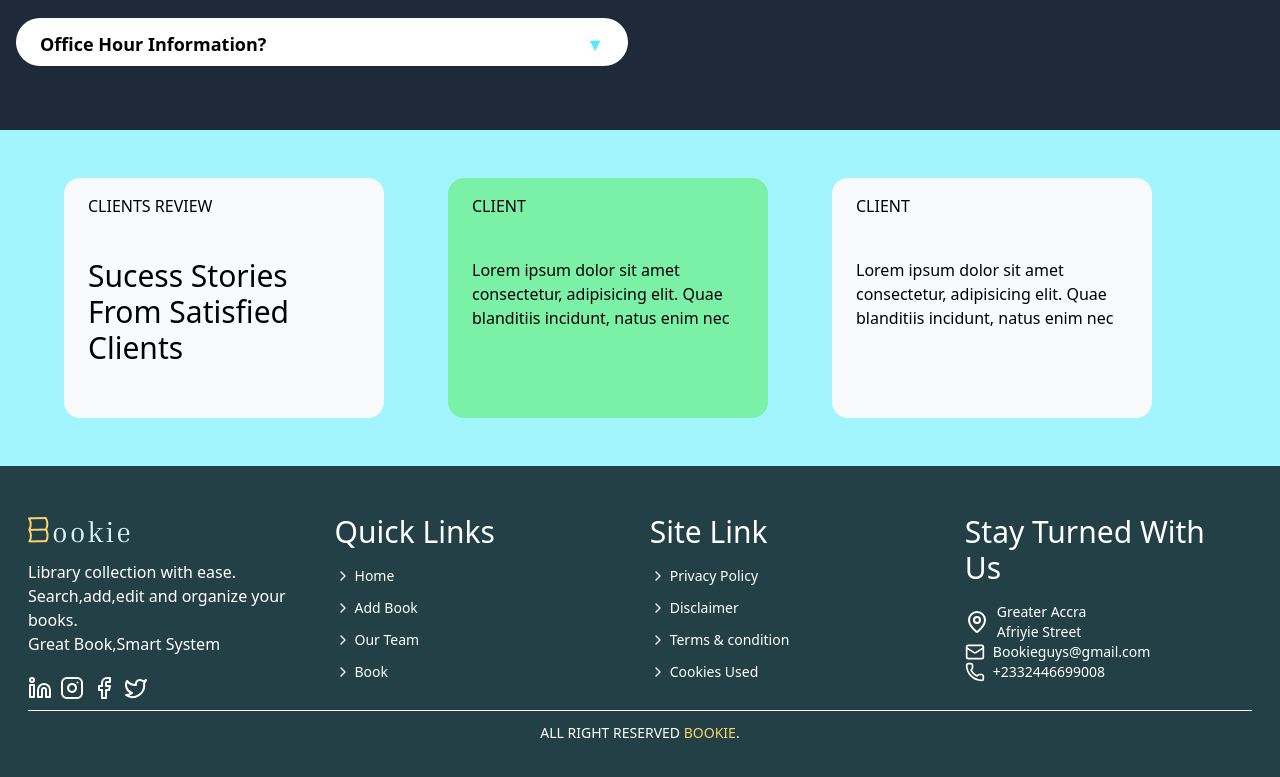
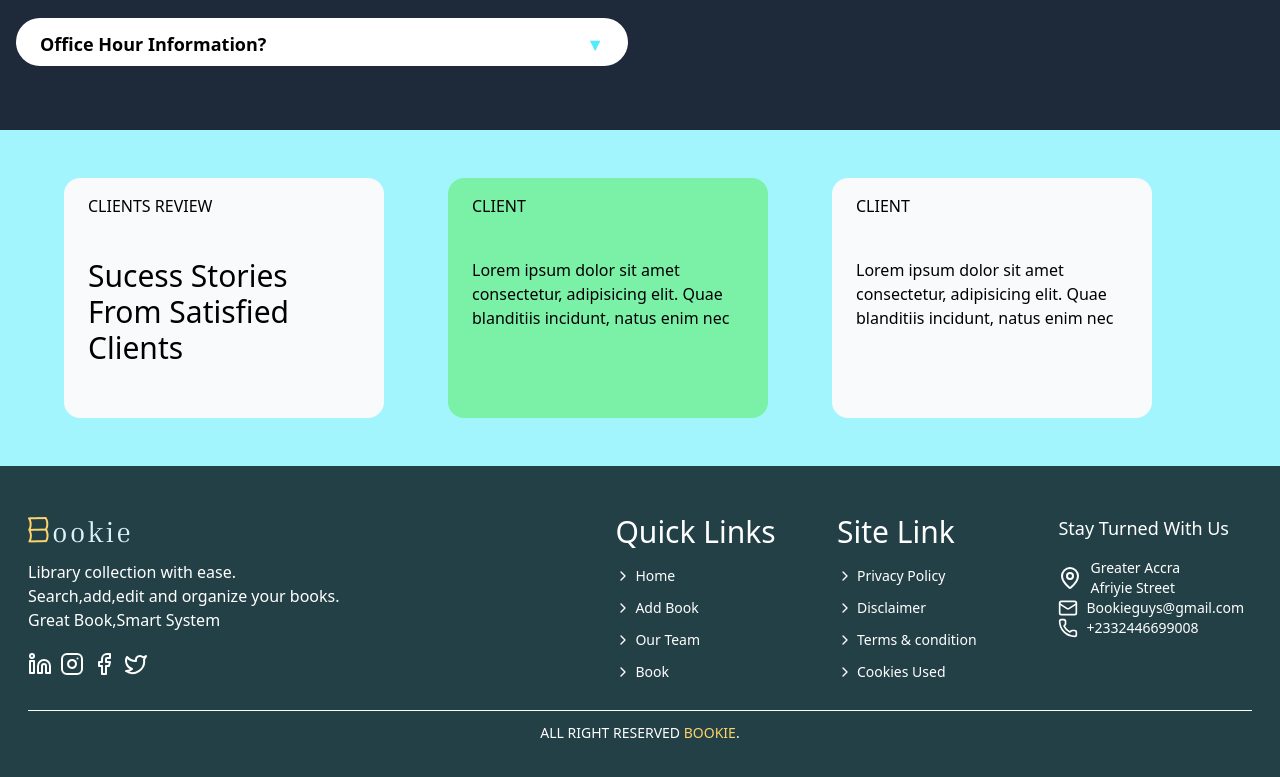
Before and after one commit to BugSlayersC5/Bookie-App, a React (Vite) app: page / in a window 1280 px wide. Shown: the part 1988-2765 px from the top of the page. Built offline with nearby package versions, Linux system fonts and the light colour scheme; no server answers.

Commit message:
worked on the 404

```diff
--- a/src/components/Footer.jsx
+++ b/src/components/Footer.jsx
@@ -71,7 +71,7 @@ export default function Footer() {
                         </ul>
                     </div>
                     <div className=" not-italic space-x-2">
-                        <h3 className="text-3xl font-medium mb-4 ">Stay Turned With Us</h3>
+                        <h3 className="text-lg font-medium mb-4 ">Stay Turned With Us</h3>
                         <div className="flex items-center space-x-2 text-sm text-white hover:text-[#FDD36B]">
                             <MapPin className="w-6 h-6 " />
                             <p>Greater Accra <br /> Afriyie Street </p>
--- a/src/pages/NotFound.jsx
+++ b/src/pages/NotFound.jsx
@@ -1,7 +1,16 @@
+import { Link } from "react-router";
+import Error from "../assets/erros.jpeg";
+
 export default function NotFound() {
     return (
-        <>
-            <h1>Not found page</h1>
-        </>
+        <div className="min-h-screen flex flex-col items-center justify-center p-6 text-center">
+            <div className="max-w-md w-full">
+            </div>
+            <div className="flex justify-center mb-4">
+                <img src={Error} alt="" className="" />
+            </div>
+
+            <Link to="/" className="inline-flex items-center px-3 py-1 border border-b-transparent text-base font-medium rounded-md shadow-sm text-white bg-amber-300 hover:text-[#FDD36B] transition ">Return Home</Link>
+        </div>
     );
 }
```
Also changed, not shown: src/assets/error.jpg (added), src/assets/erros.jpeg (added).
